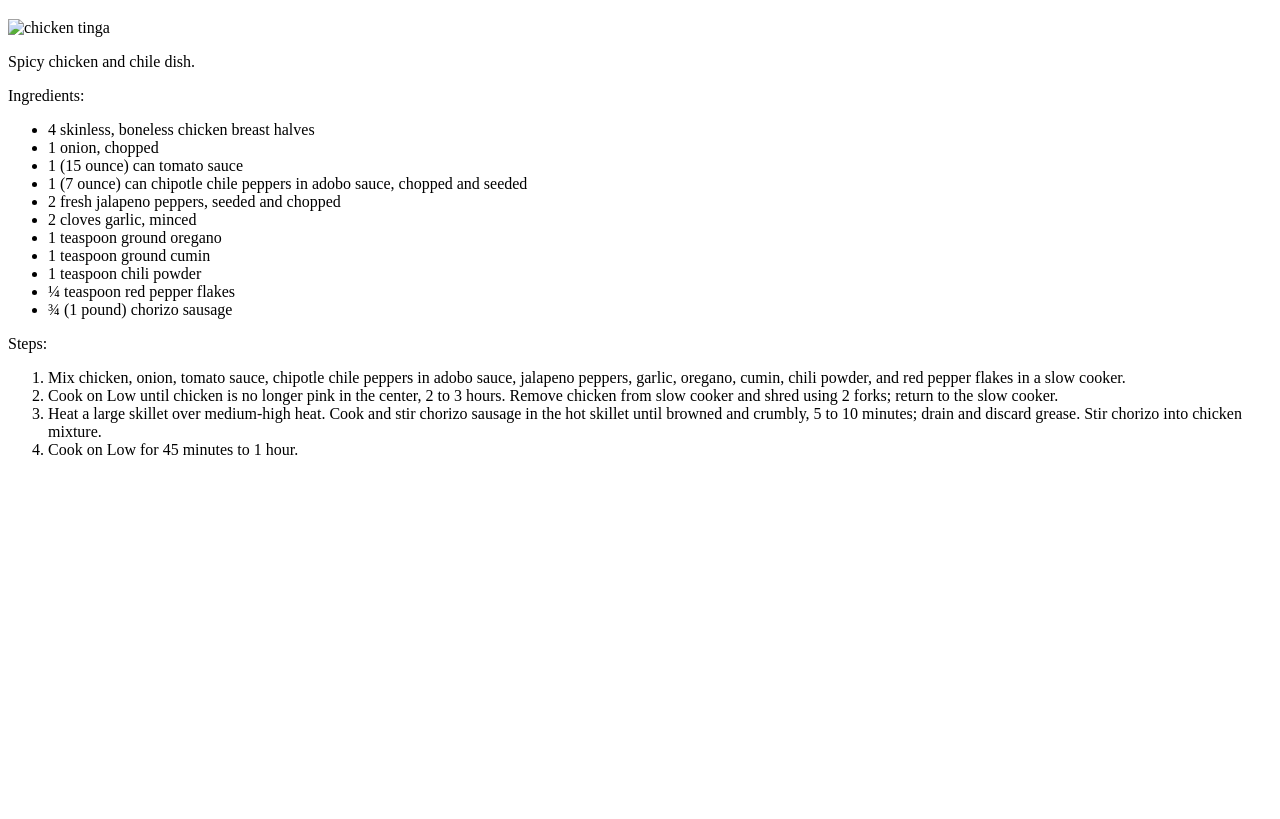
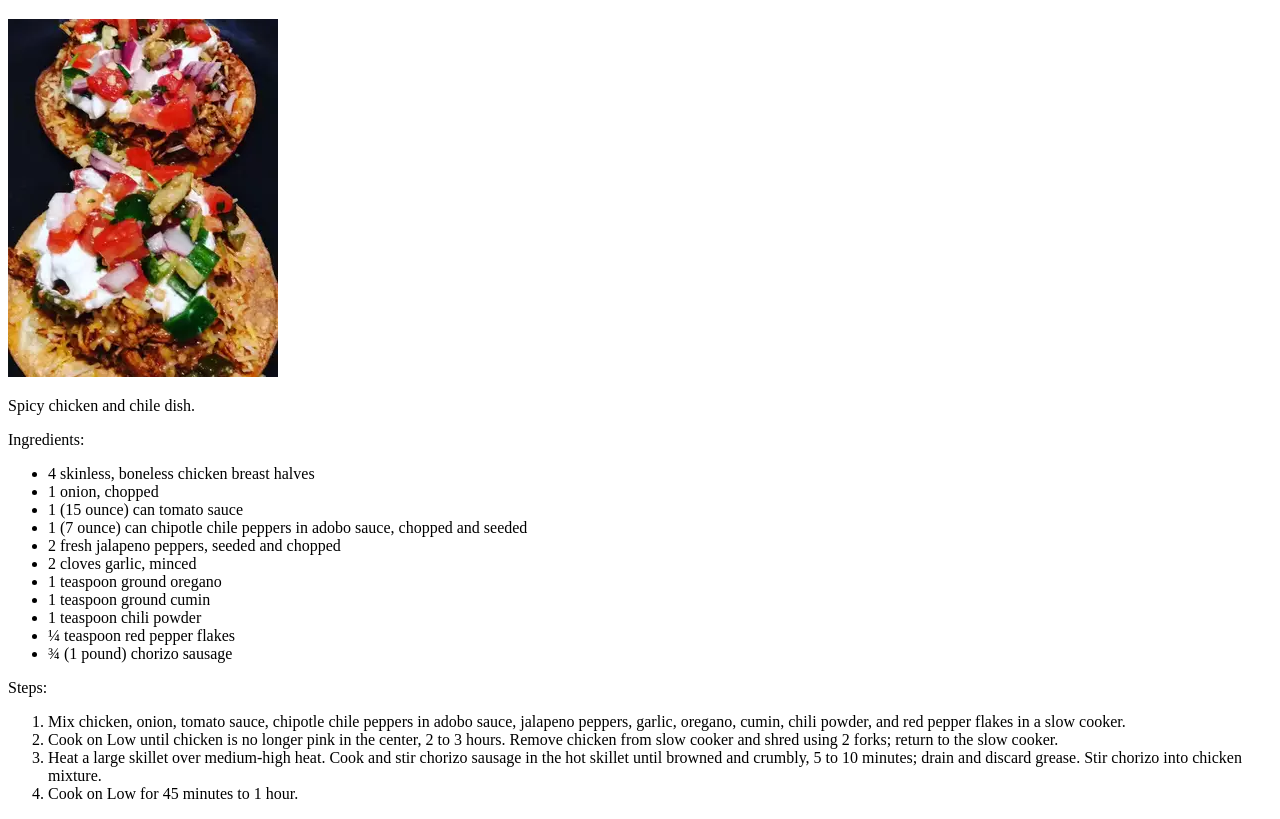
Before and after one commit to keithgaines/odin-recipes, a plain HTML site: page recipes/chicken_tinga.html in a window 1280 px wide. Shown: the part 87-906 px from the top of the page. Before the commit the page ends 800 px from the top, so only its background shows below. Drawn offline with Linux system fonts and the light colour scheme.

Commit message:
Fixed link to image

```diff
--- a/recipes/chicken_tinga.html
+++ b/recipes/chicken_tinga.html
@@ -6,7 +6,7 @@
 </head>
 <body>
     <h1>Chicken Tinga</h1>
-    <img src="chicken tinga.png" alt="chicken tinga">
+    <img src="ChickenTinga.png" alt="chicken tinga">
 
     <p>Spicy chicken and chile dish.</p>
 
```
